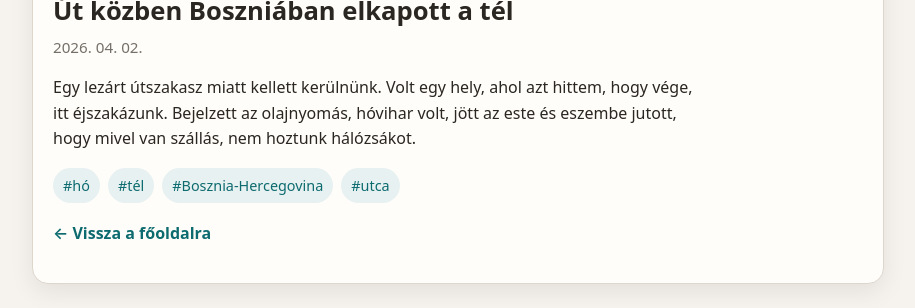
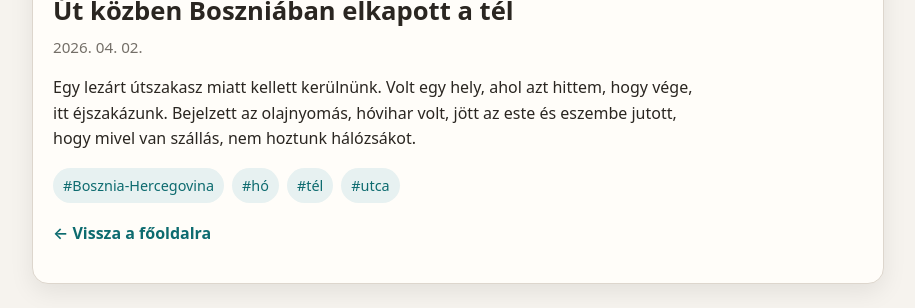
Before and after one commit to havassy/fotoblog, a Jekyll site: the page built from _posts/2026-04-02-boszniaban_hoban.md, in a window 1280 px wide, cut to the strip 757-1065 px from the top of the page. Shown: the whole strip, without its empty margins (182-1097 px from the left). Built offline with Jekyll 4.4.1, drawn with Linux system fonts in a browser that asks for light colours.

Commit message:
Update post.html

```diff
--- a/_layouts/post.html
+++ b/_layouts/post.html
@@ -280,8 +280,9 @@
         {{ content }}
 
         {% if page.tags and page.tags.size > 0 %}
+        {% assign sorted_tags = page.tags | sort %}
         <div class="tags">
-          {% for tag in page.tags %}
+          {% for tag in sorted_tags %}
           <a class="tag" href="{{ site.baseurl }}/tags/{{ tag | slugify: 'pretty' }}/">
             #{{ tag }}
           </a>
```
